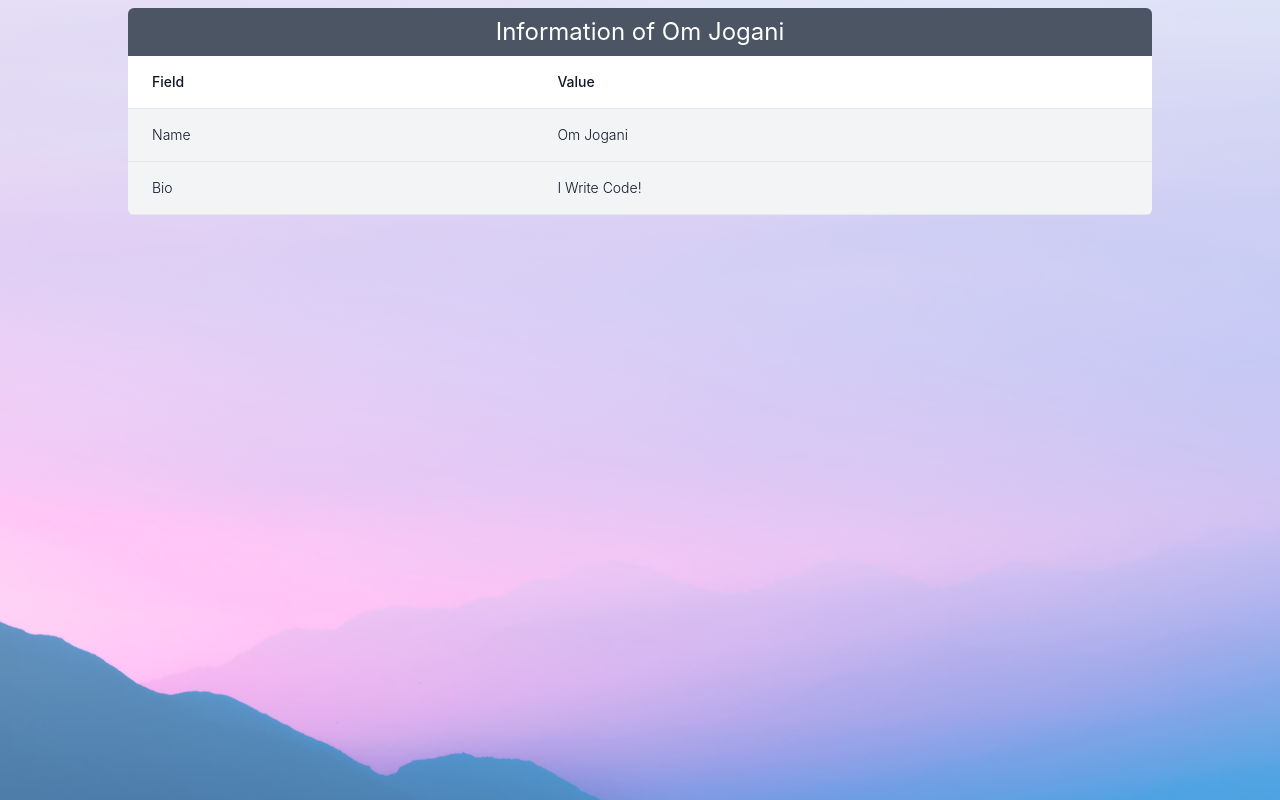
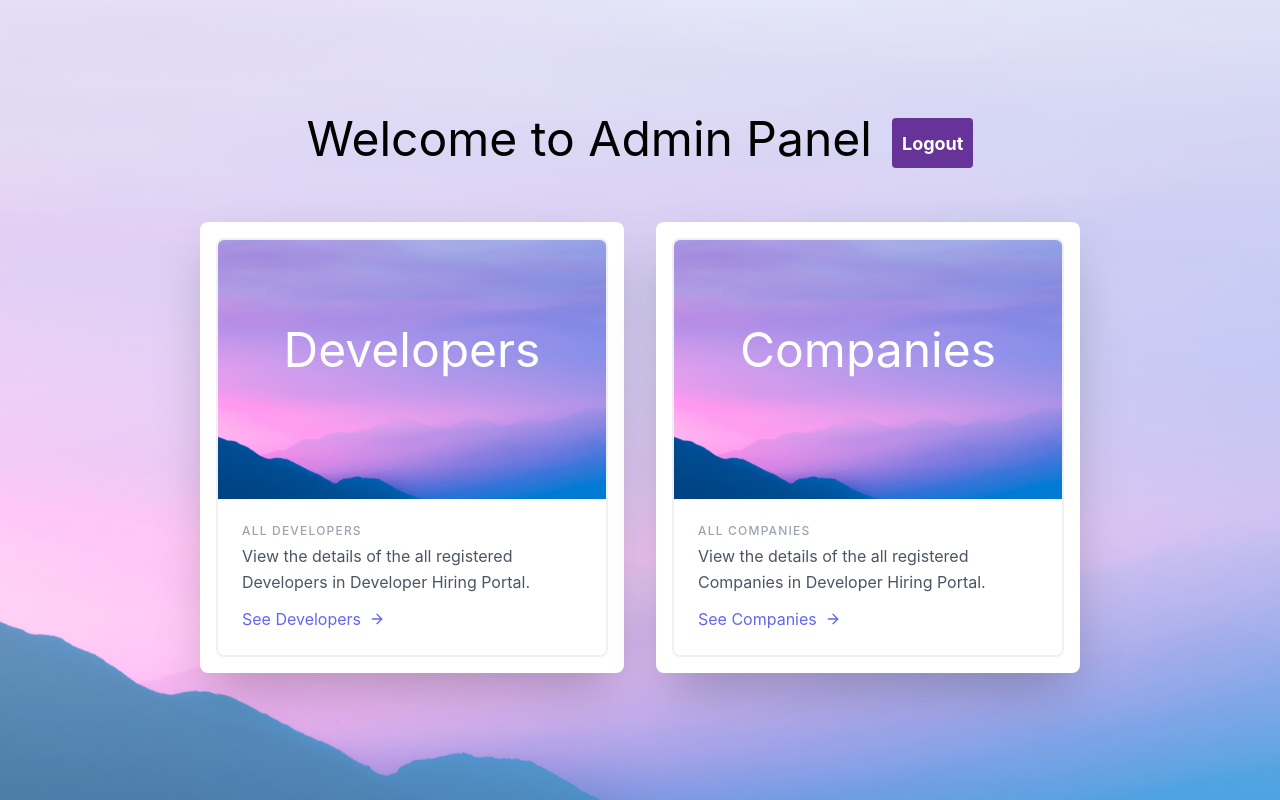
Before and after one commit to omjogani/developer-hiring-portal, a React (Create React App) app in the folder frontend/: page / in a window 1280 px wide. Built offline with nearby package versions, Linux system fonts and the light colour scheme.

Commit message:
Added Admin home

```diff
--- a/frontend/src/App.js
+++ b/frontend/src/App.js
@@ -8,6 +8,7 @@ import { DisplayProjects } from "./Components/DisplayProjects";
 import { ProfileScreen } from "./Components/ProfileScreen";
 import { DisplayDevelopers } from "./Components/DisplayDevelopers";
 import { DisplayDeveloperDetails } from "./Components/DisplayDeveloperDetails";
+import { AdminHome } from "./Components/AdminHome";
 
 
 function App() {
@@ -21,7 +22,8 @@ function App() {
       {/* <Home></Home> */}
       {/* <ProfileScreen></ProfileScreen> */}
       {/* <DisplayDevelopers></DisplayDevelopers> */}
-      <DisplayDeveloperDetails></DisplayDeveloperDetails>
+      {/* <DisplayDeveloperDetails></DisplayDeveloperDetails> */}
+      <AdminHome></AdminHome>
     </div>
   );
 }
--- /dev/null
+++ b/frontend/src/Components/AdminHome.js
@@ -0,0 +1,113 @@
+import Image from "../assets/background.jpeg";
+
+const AdminHome = () => {
+  return (
+    <div className="app">
+      <section class="text-gray-600 body-font">
+        <div className="flex flex-row text-center justify-center">
+          <div className="text-5xl text-black pt-3">
+            Welcome to Admin Panel
+          </div>
+          <div className="pl-5"></div>
+          <div className="button">
+            <button class="rounded">Logout</button>
+          </div>
+        </div>
+        <div class="container px-5 py-10 mx-auto">
+          <div class="flex flex-wrap justify-center -m-4">
+            <div class="p-4 bg-white rounded-lg shadow-2xl md:w-1/3">
+              <div class="h-full border-2 border-gray-200 border-opacity-60 rounded-lg overflow-hidden">
+                <div class="relative text-center text-white">
+                  <img
+                    class="w-full object-cover"
+                    src={Image}
+                    alt="project image"
+                  />
+                  <div class="absolute inset-y-1/3 text-5xl text-center w-full text-white">
+                    Developers
+                  </div>
+                </div>
+                <div class="p-6">
+                  <h2 class="tracking-widest text-xs title-font font-medium text-gray-400 mb-1">
+                    ALL DEVELOPERS
+                  </h2>
+                  <p class="leading-relaxed mb-3">
+                    View the details of the all registered Developers in
+                    Developer Hiring Portal.
+                  </p>
+                  <div class="flex items-center flex-wrap ">
+                    <a
+                      href="#redirect displaydeveloperdetails"
+                      class="text-indigo-500 inline-flex items-center md:mb-2 lg:mb-0"
+                    >
+                      See Developers
+                      <svg
+                        class="w-4 h-4 ml-2"
+                        viewBox="0 0 24 24"
+                        stroke="currentColor"
+                        stroke-width="2"
+                        fill="none"
+                        stroke-linecap="round"
+                        stroke-linejoin="round"
+                      >
+                        <path d="M5 12h14"></path>
+                        <path d="M12 5l7 7-7 7"></path>
+                      </svg>
+                    </a>
+                  </div>
+                </div>
+              </div>
+            </div>
+            <div className="m-4"></div>
+            <div class="p-4 bg-white rounded-lg shadow-2xl md:w-1/3">
+              <div class="h-full border-2 border-gray-200 border-opacity-60 rounded-lg overflow-hidden">
+                <div class="relative text-center text-white">
+                  <img
+                    class="w-full object-cover"
+                    src={Image}
+                    alt="project image"
+                  />
+                  <div class="absolute inset-y-1/3 text-5xl text-center w-full text-white">
+                    Companies
+                  </div>
+                </div>
+                <div class="p-6">
+                  <h2 class="tracking-widest text-xs title-font font-medium text-gray-400 mb-1">
+                    ALL COMPANIES
+                  </h2>
+
+                  <p class="leading-relaxed mb-3">
+                    View the details of the all registered Companies in
+                    Developer Hiring Portal.
+                  </p>
+                  <div class="flex items-center flex-wrap ">
+                    <a
+                      href="#redirect displaycompanydetails"
+                      class="text-indigo-500 inline-flex items-center md:mb-2 lg:mb-0"
+                    >
+                      See Companies
+                      <svg
+                        class="w-4 h-4 ml-2"
+                        viewBox="0 0 24 24"
+                        stroke="currentColor"
+                        stroke-width="2"
+                        fill="none"
+                        stroke-linecap="round"
+                        stroke-linejoin="round"
+                      >
+                        <path d="M5 12h14"></path>
+                        <path d="M12 5l7 7-7 7"></path>
+                      </svg>
+                    </a>
+                  </div>
+                </div>
+              </div>
+            </div>
+          </div>
+        </div>
+      </section>
+    </div>
+  );
+};
+
+export { AdminHome };
--- a/frontend/src/Components/DisplayProjects.js
+++ b/frontend/src/Components/DisplayProjects.js
@@ -1,6 +1,6 @@
 import GitHubLogo from "../assets/github.png";
 import LiveLinkLogo from "../assets/livelink.png";
-import BackgroundImage from "../assets/background.jpeg";
+
 
 const DisplayProjects = () => {
   return (
```
